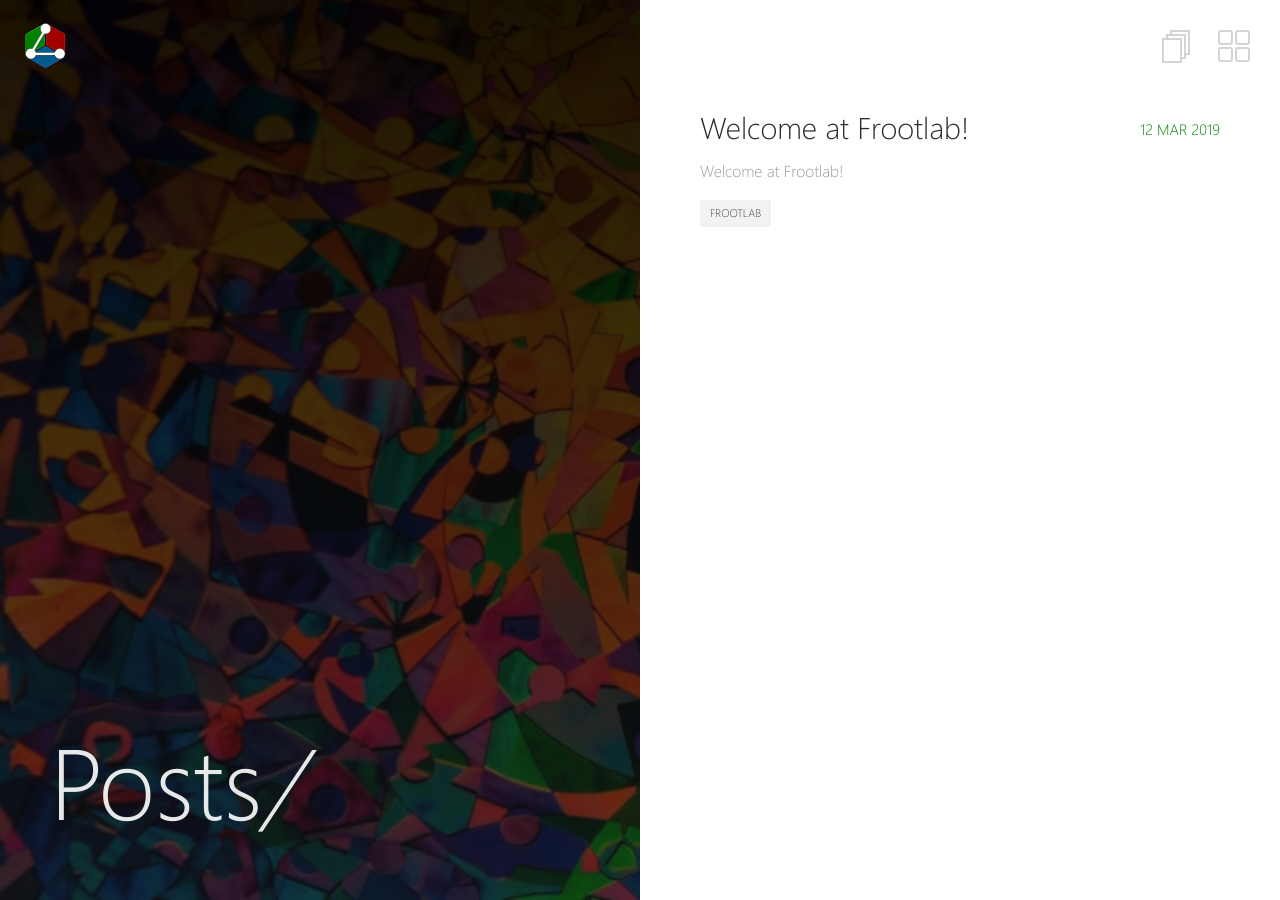
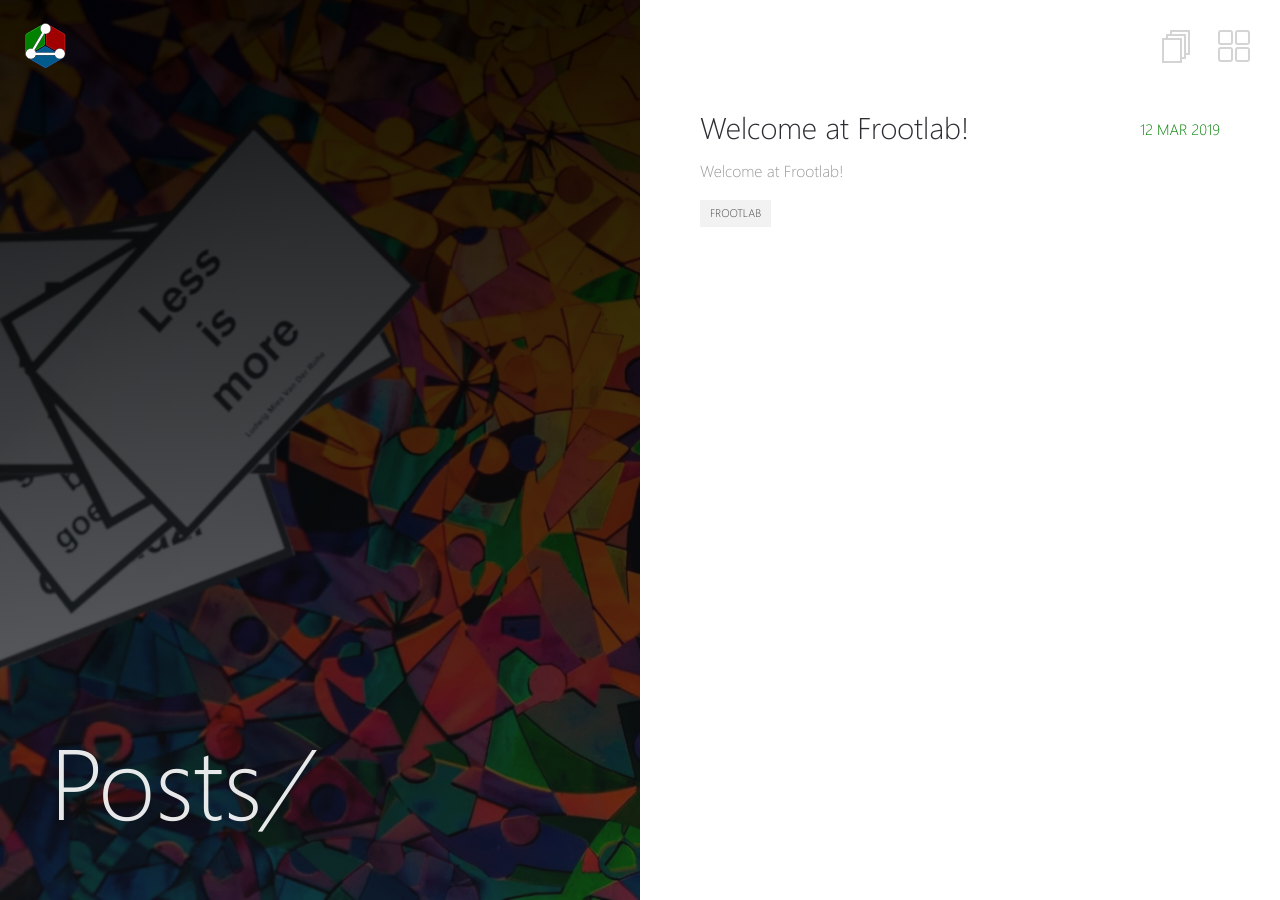
Before and after one commit to frootlab/frootlab.github.io, a Jekyll site: the page built from _pages/posts.md, in a window 1280 px wide. Built offline with Jekyll 4.4.1, drawn with Linux system fonts in a browser that asks for light colours.

Commit message:
fixes #14

```diff
--- a/_config.yml
+++ b/_config.yml
@@ -9,8 +9,8 @@ future: true
 # Left Block Images
 background:
   homepage: images/back/home.webp
-  post-list: images/back/painting.webp
-  default-post: images/back/painting.webp
+  post-list: images/back/news.webp
+  default-post: images/back/news.webp
 
 # Jekyll
 #permalink:          /:title/
```
Also changed, not shown: images/back/news.webp.
